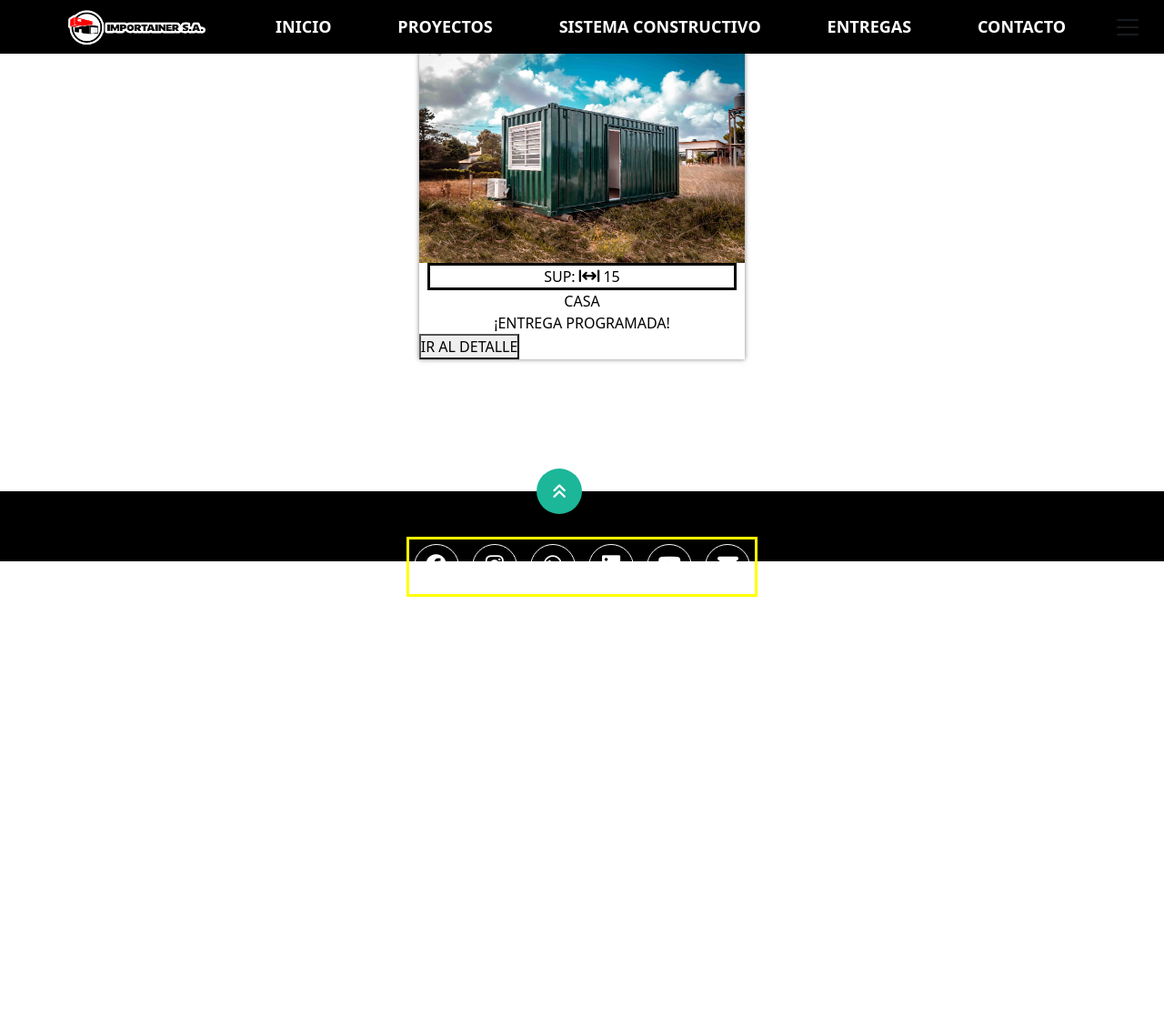
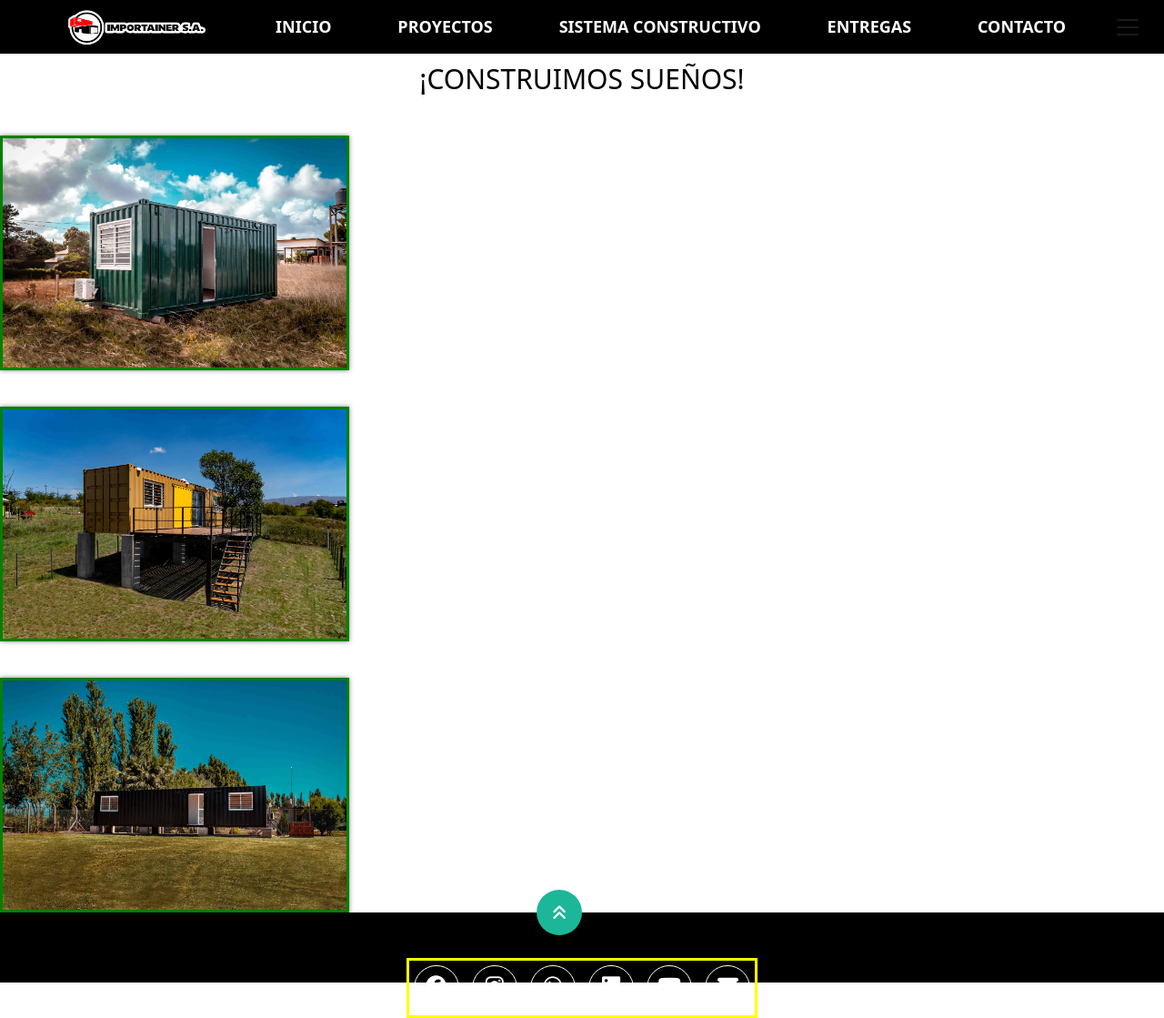
Before and after one commit to Elias-Zurita/Importainer, a Node server app: page /entregas/list in a window 1280 px wide. Shown: the whole page at 91% size. Before the commit the page ends 656 px from the top, so only its background shows below. Run offline with Node 20, Linux system fonts and the light colour scheme; data comes from the database, SQL or seed files in the repository; some libraries are stand-ins or nearby versions.

Commit message:
listado entrega estilos ok

```diff
--- a/public/stylesheets/detalleEntrega.css
+++ b/public/stylesheets/detalleEntrega.css
@@ -30,7 +30,7 @@ body {
 }
 .videoEntregaDetalle iframe{
   width: 100%;
-  height: 315px
+  height: 500px
 }
 .textoDetalle{
   width: 80%;
--- /dev/null
+++ b/public/stylesheets/listEntrega.css
@@ -0,0 +1,40 @@
+.tituloEntregaList{
+    margin-top: 5%;
+    text-align: center;
+    font-size: 30px
+}
+.cajaEntregaList{
+    display: flex;
+    flex-wrap: wrap;
+    justify-content: space-around;
+    box-shadow: 0 0 5px rgba(0,0,0,.5);
+    position: relative;
+    width: 30%;
+    margin-top:40px;
+    cursor: pointer;
+    text-transform:uppercase;
+    border: green solid;
+}
+  .imagenEntregaList img{
+    width: 100%;
+}
+.overlayEntregas{
+    opacity: 0;
+    position: absolute;
+    top: 0;
+    width: 100%;
+    height: 100%;
+    text-align: center;
+    color: white;
+    background: rgba(40, 53, 50, 0.8);
+    display: flex;
+    flex-direction: column;
+    justify-content: center;
+    transition: 1s;
+    font-size: 18px;
+    letter-spacing: 3px;
+    transition: 1s;
+}
+.overlayEntregas:hover{
+    opacity: 1;
+}
--- a/src/db/importainer_db.sql
+++ b/src/db/importainer_db.sql
@@ -108,7 +108,9 @@ CREATE TABLE IF NOT EXISTS entrega (
 
 -- Ingreso de datos a entrega (es importante que vaya ultima ya que tiene datos con claves foraneas, y si esas tablas no tienen insertados datos no funciona la db)
 INSERT INTO `entrega` (`id`, `nombre`, `descripcion`, `superficie`, `ubicacion`, `video`, `imagen`, `modelo_id`, `created_at`, `updated_at`) VALUES
-(1, 'CASA', 'Nuestro cliente Alfredo buscaba una solución habitacional cómoda y de rápida construcción, que le permitiera mudarse lo antes posible a su lugar soñado en Chapadmalal. En importainer encontró la solución a su necesidad, nuestra alta experiencia en construcciones con containers y numerosas entregas le ayudaron a tomar la decisión de dejar en nuestras manos el sueño de su casa propia.Por nuestra parte fuimos responsables de la dirección y mano de obra completa de la casa container: acondicionamos el contenedor y equipamos los distintos ambientes con el mobiliario solicitado por el cliente. Además, fuimos responsables del traslado de su vivienda container desde nuestra fábrica ubicada en Buenos Aires hasta su instalación completa en el terreno, ubicado en Chapadmalal, Provincia de Buenos Aires.', '15','Chapadmalal','https://www.youtube.com/embed/WXRArcY70TQ','entrega-chapadmalal-casa-container-15-m2-classic-importainer-1.jpg','1','2023-06-06 10:00:00', '2023-06-06 10:00:00');
+(1, 'CASA', 'Nuestro cliente Alfredo buscaba una solución habitacional cómoda y de rápida construcción, que le permitiera mudarse lo antes posible a su lugar soñado en Chapadmalal. En importainer encontró la solución a su necesidad, nuestra alta experiencia en construcciones con containers y numerosas entregas le ayudaron a tomar la decisión de dejar en nuestras manos el sueño de su casa propia.Por nuestra parte fuimos responsables de la dirección y mano de obra completa de la casa container: acondicionamos el contenedor y equipamos los distintos ambientes con el mobiliario solicitado por el cliente. Además, fuimos responsables del traslado de su vivienda container desde nuestra fábrica ubicada en Buenos Aires hasta su instalación completa en el terreno, ubicado en Chapadmalal, Provincia de Buenos Aires.', 15, 'Chapadmalal', 'https://www.youtube.com/embed/WXRArcY70TQ', 'entrega-chapadmalal-casa-container-15-m2-classic-importainer-1.jpg', 1, '2023-06-06 13:00:00', '2023-06-06 13:00:00'),
+(2, 'CASA', 'Jorge y su esposa soñaban con construir una casa para disfrutar en familia, buscaban una solución constructiva rápida; sin esfuerzo. En importainer, encontraron no sólo la oportunidad de iniciar su proyecto vacacional a base de contenedores, sino la opción de personalizar su casa tal cual como la soñaban.  Desde Importainer, fuimos responsables de la dirección y mano de obra completa de la casa modular: acondicionamos el contenedor, equipamos los distintos ambientes con el mobiliario necesario para los distintos ambientes, y agregamos un hermoso deck, a pedido de nuestros clientes. Además, fuimos responsables del traslado de su vivienda container desde nuestra fábrica ubicada en Buenos Aires hasta su instalación completa en el terreno, ubicado en Villa Yacanto, Provincia de Buenos Aires.', 30, 'Yacanto, Córdoba', 'https://www.youtube.com/embed/z_WzzzcP_G4', 'imagen1686252408903.JPG', 1, '2023-06-08 19:26:48', '2023-06-08 19:26:48'),
+(3, 'CASA', 'Nuestra cliente Daniela buscaba una solución habitacional 100% sustentable, de rápida construcción, práctica y de bajo costo. En Importainer encontró la solución a todas sus necesidades. Estuvimos encargados de la dirección y mano de obra completa de su vivienda modular, desde los materiales necesarios para el inicio del proyecto, como la compra del mobiliario para el equipamiento de los distintos ambientes de la casa container como: cocina, baño y habitaciones. Fuimos responsables del traslado de su vivienda container desde nuestra fábrica ubicada en Buenos Aires hasta su instalación directa en el terreno, en la provincia de San Juan.', 30, 'Médano de Oro, San Juan', 'https://www.youtube.com/embed/VFhfe15HS9w', 'imagen1686253547982.JPG', 1, '2023-06-08 19:45:47', '2023-06-08 19:45:47');
 
 -- Creacion de Foreign Key proyecto
 ALTER TABLE entrega
--- a/src/views/entregas/entregasList.ejs
+++ b/src/views/entregas/entregasList.ejs
@@ -10,27 +10,20 @@
 
   <body>
 
+    <div class="tituloEntregaList">¡CONSTRUIMOS SUEÑOS!</div>
 
-    <div class="">¡CONSTRUIMOS SUEÑOS!</div>
 
-    <!--  Cajas de containers CON CAMPOS DINAMICOS LISTOS -->
-    <% entregas.forEach(function(entrega){ %>
-      <div class="cajaContainerHome">
-        <div class="imagenContainerHome"><img src="/images/entregas/<%= entrega.imagen %>"></div>
-        <div class="detalleContainerHome">
-          <div class="supHome">SUP: <i class="fa-solid fa-arrows-left-right-to-line"></i> <%= entrega.superficie %></div>
+      <!--  Cajas de containers CON CAMPOS DINAMICOS LISTOS -->
+      <% entregas.forEach(function(entrega){ %>
+        <div class="cajaEntregaList">
+          <a href="/entregas/detalle/<%= entrega.id %>"><div class="imagenEntregaList"><img src="/images/entregas/<%= entrega.imagen %>"></div>
+          <div class="overlayEntregas">
+            <strong><div><%= entrega.nombre %> <%= entrega.superficie %>M<sup>2</sup></div></strong>
+            <strong><div><%= entrega.ubicacion %></div></strong>
+          </div></a>
         </div>
-        <div class="casaHome"><%= entrega.nombre %></div>
-        <div class="casaHome">¡ENTREGA PROGRAMADA!</div>
-        <div><button><a href="/entregas/detalle/<%=entrega.id%>">IR AL DETALLE</a></button></div>
-      </div>
-      <% }) %>
+        <% }) %>
 
-    <br>
-    <br>
-    <br>
-    <br>
-    <br>
 
   </body>
 
--- a/src/views/partials/head.ejs
+++ b/src/views/partials/head.ejs
@@ -24,5 +24,6 @@
     <link rel='stylesheet' href='/stylesheets/proyectosList.css' type='text/css'>
     <link rel='stylesheet' href='/stylesheets/detalleEntrega.css' type='text/css'>
     <link rel='stylesheet' href='/stylesheets/createEntrega.css' type='text/css'>
+    <link rel='stylesheet' href='/stylesheets/listEntrega.css' type='text/css'>
 
 </head>
--- a/src/views/partials/header.ejs
+++ b/src/views/partials/header.ejs
@@ -3,7 +3,7 @@
     <nav class="navbar navbar-violet bg fixed-top">
         <div class="container-fluid">
             <div class="LogoHeader">
-                <a class="navbar-brand" href="/"><img src="images/logoHeader.png" class="img-fluid"></a>
+                <a class="navbar-brand" href="/"><img src="../../images/logoHeader.png" class="img-fluid"></a>
             </div>
 
         <div class="SeccionesHeader">
```
Also changed, not shown: public/images/entregas/imagen1686252408903.JPG (added), public/images/entregas/imagen1686253547982.JPG (added).
